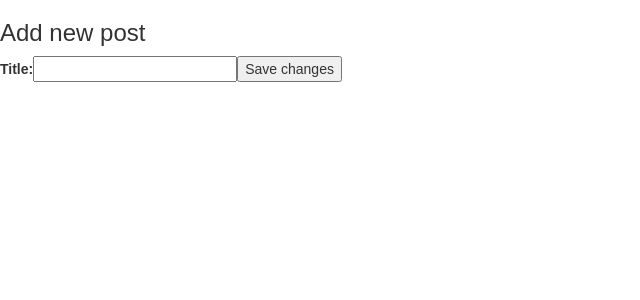
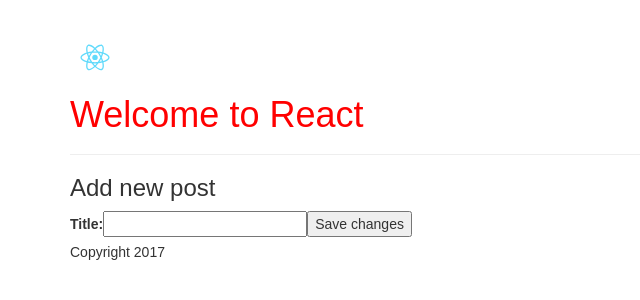
Before and after one commit to khalska/pet, a React (Create React App) app: page /add-post in a window 1280 px wide. Shown: the top 300 px of the page, without its empty margins (0-640 px from the left). Built offline with nearby package versions, Linux system fonts and the light colour scheme.

Commit message:
Add App container with routing to change only main body on page.

```diff
--- /dev/null
+++ b/src/components/App/App.js
@@ -0,0 +1,40 @@
+import React from 'react';
+import { Route, Switch } from 'react-router-dom';
+import logo from './logo.svg';
+import Header from '../Header/Header';
+import Logo from '../Logo/Logo';
+import Footer from '../Footer/Footer';
+import PostPage from '../PostPage/PostPage';
+import Page from '../Page/Page';
+
+const Main = () => (
+  <main>
+    <Switch>
+      <Route exact path='/' component={Page}/>
+      <Route path='/add-post' component={PostPage}/>
+      <Route path='/update-post/:postId' component={PostPage}/>
+    </Switch>
+  </main>
+)
+
+class App extends React.Component {
+    renderHeader() {
+      return(
+        <div className="page-header">
+          <Logo src={logo} />
+          <Header title="Welcome to React" />
+        </div>
+      );
+    }
+
+    render() {
+        return (
+            <div className="container">
+              {this.renderHeader()}
+              <Main />
+              <Footer />
+            </div>
+        );
+    }
+}
+export default App;
--- a/src/components/Page/Page.js
+++ b/src/components/Page/Page.js
@@ -1,11 +1,7 @@
 import React from 'react';
 import { Link } from 'react-router-dom'
-import logo from './logo.svg';
 import './Page.css';
-import Header from '../Header/Header';
-import Logo from '../Logo/Logo';
 import Post from '../Post/Post';
-import Footer from '../Footer/Footer';
 import Search from '../Search/Search';
 import { config } from '../../config.js';
 import classNames from 'classnames';
@@ -51,15 +47,6 @@
           });
   }
 
-  renderHeader() {
-    return(
-      <div className="page-header">
-        <Logo src={logo} />
-        <Header title="Welcome to React" />
-      </div>
-    );
-  }
-
   renderPosts() {
     return(
       <div className="post-content">
@@ -84,8 +71,7 @@
 
   render() {
     return (
-      <div className={classNames('Page', 'container')}>
-        {this.renderHeader()}
+      <div className={classNames('Page')}>
         {this.renderAddPostButton()}
 
         <Search
@@ -95,8 +81,6 @@
         />
 
         {this.renderPosts()}
-
-        <Footer />
       </div>
     );
   }
--- a/src/index.js
+++ b/src/index.js
@@ -3,11 +3,11 @@
 import React from 'react';
 import ReactDOM from 'react-dom';
 import { BrowserRouter, Route, Switch } from 'react-router-dom';
-import Page from './components/Page/Page';
+import App from './components/App/App';
 import PostPage from './components/PostPage/PostPage';
 import './index.css';
 
-ReactDOM.render((
+/*ReactDOM.render((
   <BrowserRouter>
     <Switch>
       <Route exact path='/' component={Page}/>
@@ -15,4 +15,10 @@
       <Route path='/update-post/:postId' component={PostPage}/>
     </Switch>
   </BrowserRouter>
+), document.getElementById('root'));*/
+
+ReactDOM.render((
+  <BrowserRouter>
+    <App />
+  </BrowserRouter>
 ), document.getElementById('root'));
```
Also changed, not shown: src/components/Header/Header.js (+8 -6 lines), src/components/App/App.scss (added), src/components/App/logo.svg (renamed from src/components/Page/logo.svg).
